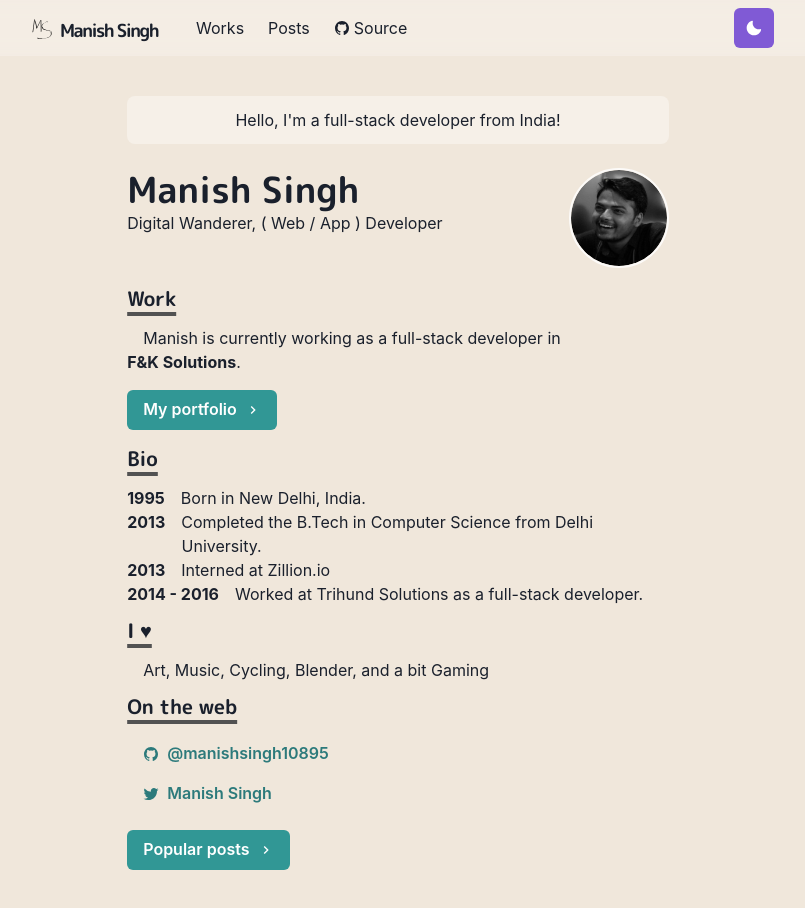
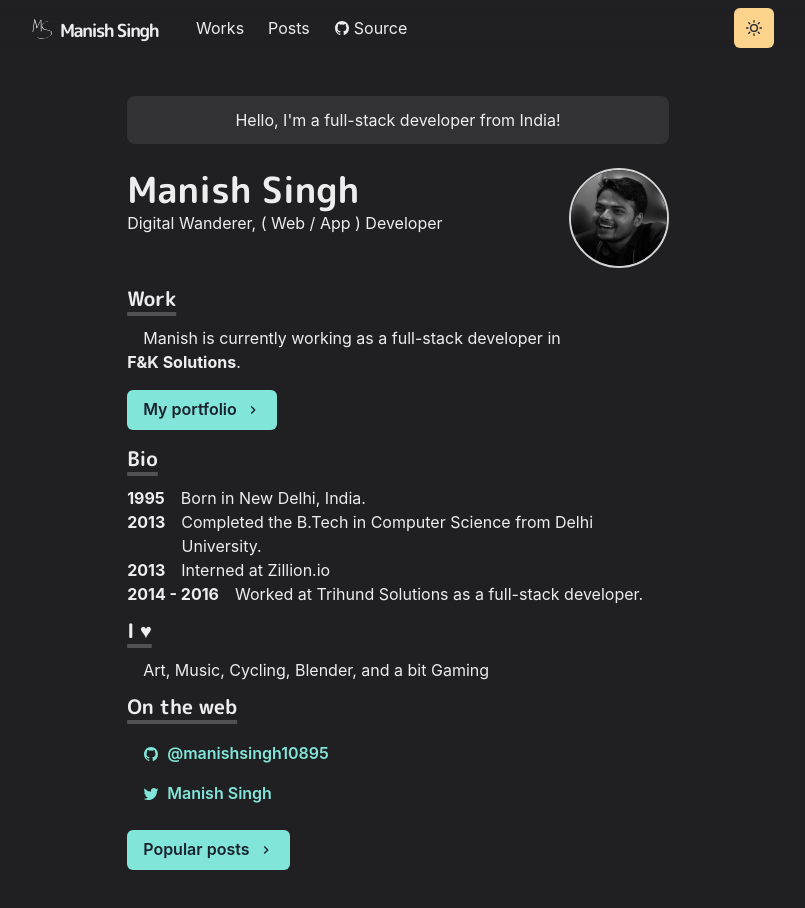
Before and after one commit to manishsingh10895/s_mash_next, a Next.js app: page / in a window 1280 px wide. Shown: the top 908 px of the page, without its empty margins (242-1047 px from the left). Built offline with nearby package versions, Linux system fonts and the light colour scheme.

Commit message:
theme changes persistance

```diff
--- a/components/ThemeToggleButton.tsx
+++ b/components/ThemeToggleButton.tsx
@@ -1,7 +1,7 @@
 import { MoonIcon, SunIcon } from '@chakra-ui/icons';
-import { useColorMode, useColorModeValue, IconButton } from '@chakra-ui/react';
-import { AnimatePresence, MotionConfig, motion } from 'framer-motion';
-import React from 'react'
+import { IconButton, useColorMode, useColorModeValue } from '@chakra-ui/react';
+import { AnimatePresence, motion } from 'framer-motion';
+import React from 'react';
 
 export default function ThemeToggleButton() {
     const { toggleColorMode } = useColorMode();
--- a/components/chakra.js
+++ /dev/null
@@ -1,18 +0,0 @@
-import { ChakraProvider, cookieStorageManager, localStorageManager } from '@chakra-ui/react';
-import theme from '../libs/theme';
-
-export default function Chakra({ cookies, children }) {
-    const colorModeManager = typeof cookies == 'string' ? cookieStorageManager(cookies) : localStorageManager;
-
-    return <ChakraProvider theme={theme} colorModeManager={colorModeManager}>
-        {children}
-    </ChakraProvider>
-}
-
-export async function getServerSideProps({ req }) {
-    return {
-        props: {
-            cookies: req.headers.cookie ?? '',
-        }
-    }
-}
--- /dev/null
+++ b/components/chakra.tsx
@@ -0,0 +1,31 @@
+import {
+    ChakraProvider,
+    cookieStorageManager,
+    localStorageManager
+} from '@chakra-ui/react'
+import theme from '../libs/theme'
+
+export default function Chakra({ cookies, children }) {
+    const colorModeManager =
+        typeof cookies === 'string'
+            ? cookieStorageManager(cookies)
+            : localStorageManager
+
+    return (
+        <ChakraProvider theme={theme} colorModeManager={colorModeManager}>
+            {children}
+        </ChakraProvider>
+    )
+}
+
+
+export const getServerSideProps = async (context) => {
+    const { req } = context;
+    console.log('[CHAKRA SERVER SIDEPROPS]');
+    console.log(req.headers.cookie);
+    return {
+        props: {
+            cookies: req.headers.cookie ?? ''
+        }
+    }
+}
--- a/libs/theme.ts
+++ b/libs/theme.ts
@@ -42,7 +42,7 @@ const colors = {
 
 const config = {
     initialColorMode: 'dark',
-    useSystemColorMode: true,
+    useSystemColorMode: false,
 }
 
 const theme = extendTheme({
--- a/pages/_app.tsx
+++ b/pages/_app.tsx
@@ -20,7 +20,7 @@ function MyApp({ Component, pageProps, router }: AppProps) {
           }
         }}
       >
-        <Component {...pageProps} />
+        <Component {...pageProps} key={router.route} />
       </AnimatePresence>
     </Layout>
   </Chakra>
--- a/pages/_document.tsx
+++ b/pages/_document.tsx
@@ -8,7 +8,7 @@ import theme from '../libs/theme';
 export default class Document extends NextDocument {
     render() {
         return (
-            <Html lang='en'>
+            <Html lang="en">
                 <Head />
                 <body>
                     <ColorModeScript initialColorMode={theme.config.initialColorMode} />
--- a/pages/index.tsx
+++ b/pages/index.tsx
@@ -156,4 +156,7 @@ const Home: NextPage = () => {
   )
 }
 
+
 export default Home
+
+export { getServerSideProps } from '../components/chakra';
--- a/pages/posts.tsx
+++ b/pages/posts.tsx
@@ -13,3 +13,5 @@ export default function Posts() {
         </Layout>
     )
 }
+
+export { getServerSideProps } from '../components/chakra';
--- a/pages/works.tsx
+++ b/pages/works.tsx
@@ -34,3 +34,5 @@ export default function Works() {
         </Layout>
     )
 }
+
+export { getServerSideProps } from '../components/chakra';
--- a/pages/works/[id].tsx
+++ b/pages/works/[id].tsx
@@ -18,3 +18,5 @@ export default function Work(props: Props) {
         </Layout>
     )
 }
+
+export { getServerSideProps } from '../../components/chakra';
```
Lines whose indentation alone changed are shown as unchanged.
